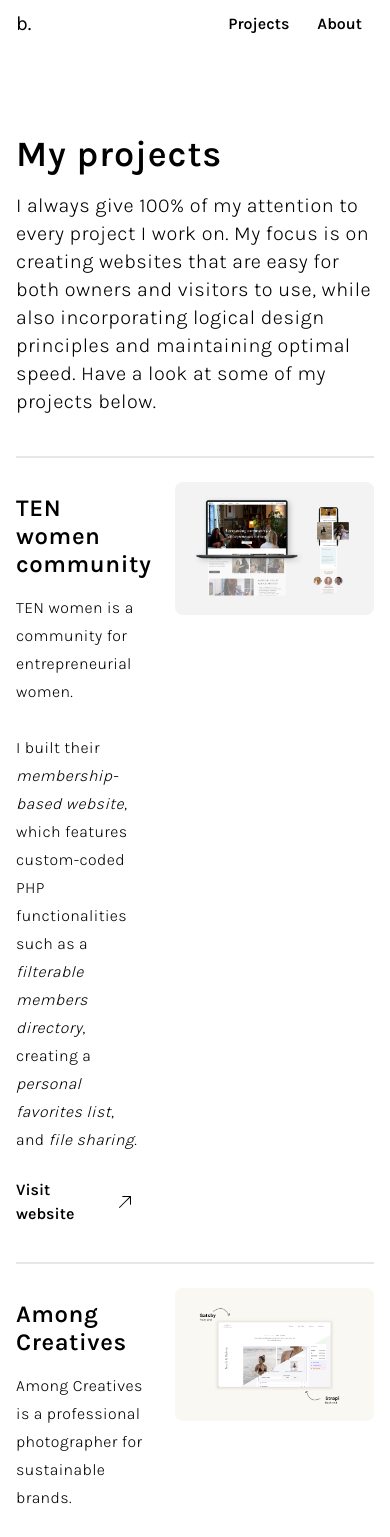
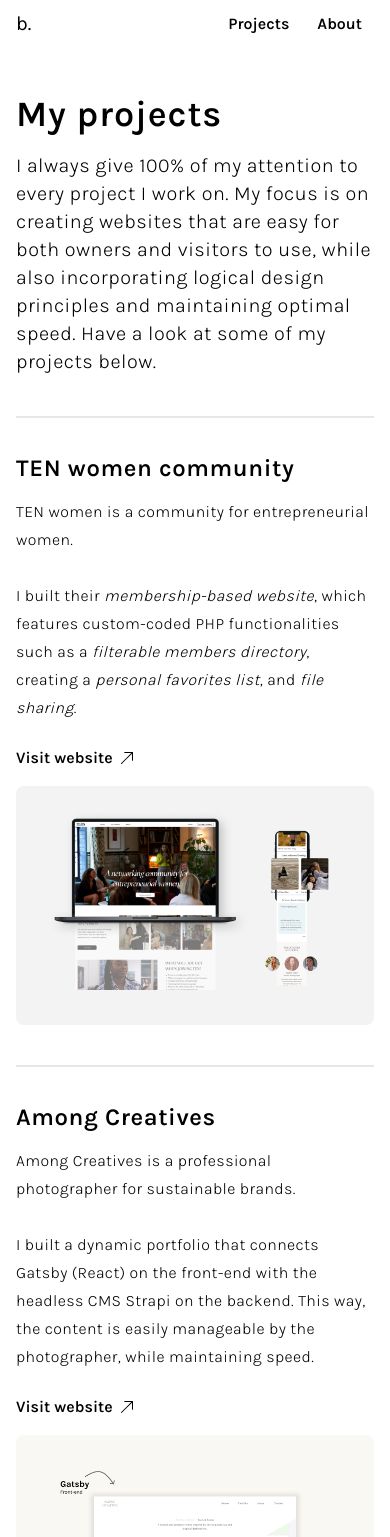
Before and after one commit to bartfluitsma/bartfluitsma.test, a Next.js app: page /projects in a window 390 px wide. Shown: the top 1537 px of the page. Built offline with nearby package versions, Linux system fonts and the light colour scheme.

Commit message:
mobile views correction and spam protection form

```diff
--- a/src/components/Contact.tsx
+++ b/src/components/Contact.tsx
@@ -10,9 +10,13 @@ const Contact = () => (
             Get in touch
         </Heading>
         <div className={`${messageFont.className} mt-10`}>
-            <form name="contact" method="POST" data-netlify="true" >
+            <form name="contact" method="POST" data-netlify="true" netlify-honeypot="bot-field">
                 <input type="hidden" name="form-name" value="contact" />
-
+                <p className="hidden">
+                    <label>
+                        Don&apos;t fill this out if you&apos;re human: <input name="bot-field" />
+                    </label>
+                </p>
                 <div className="flex flex-col md:flex-row md:items-end md:mb-10">
                     <div className="flex flex-col w-full md:w-1/2 mb-6 md:mb-0">
                         <label htmlFor="yourname" className={`text-gray-700 font-bold mb-2 ${messageLabelFont.className}`}>Your Name</label>
--- a/src/components/Footer.tsx
+++ b/src/components/Footer.tsx
@@ -1,7 +1,7 @@
 import Contact from "./Contact"
 
 const Footer = () => (
-    <div className="py-20">
+    <div className="py-20 md:pt-32">
         <Contact />
     </div>
 )
--- a/src/components/Header.tsx
+++ b/src/components/Header.tsx
@@ -6,7 +6,7 @@ import Link from 'next/link';
 const titleFont = Karla({ subsets: ['latin'], weight: '400' })
 
 const Header = () => (
-    <nav className={`${titleFont.className} flex items-center justify-between pb-20`}>
+    <nav className={`${titleFont.className} flex items-center justify-between pb-10 md:pb-20`}>
     <p className='text-xl'><Link href="/"> b.</Link></p>
     <ul className='flex'>
             {menuItems.map((item, idx) =>
--- a/src/components/PortfolioCard.tsx
+++ b/src/components/PortfolioCard.tsx
@@ -13,8 +13,8 @@ type PortfolioCardProps = {
 
 const PortfolioCard = ({ title, image, description, website, anchor }: PortfolioCardProps) => {
   return (
-    <div id={anchor} className='flex border-b-2  first:border-t-2  py-6 '>
-      <div className='w-2/5 pr-4'>
+    <div id={anchor} className='md:flex border-b-2 first:border-t-2 py-6 '>
+      <div className='md:w-2/5 md:pr-4'>
         <Heading as={2}>{title}</Heading>
         <Text small>{description}</Text>
         <div className='w-fit'>
@@ -27,7 +27,7 @@ const PortfolioCard = ({ title, image, description, website, anchor }: Portfolio
           </div>
         </div>
       </div>
-      <div className='w-3/5 pl-4'>
+      <div className='md:w-3/5 md:pl-4 my-4 md:my-0'>
         <Image
           src={image}
           alt={title}
--- a/src/pages/index.tsx
+++ b/src/pages/index.tsx
@@ -7,7 +7,7 @@ import PortfolioImageGrid from '@/components/PortfolioImageGrid';
 export default function Home() {
   return (
     <Layout>
-      <div className='mb-20'>
+      <div className='mb-10 md:mb-20'>
         <Heading as={1}>
           Hello, I&apos;m Bart
         </Heading>
```
